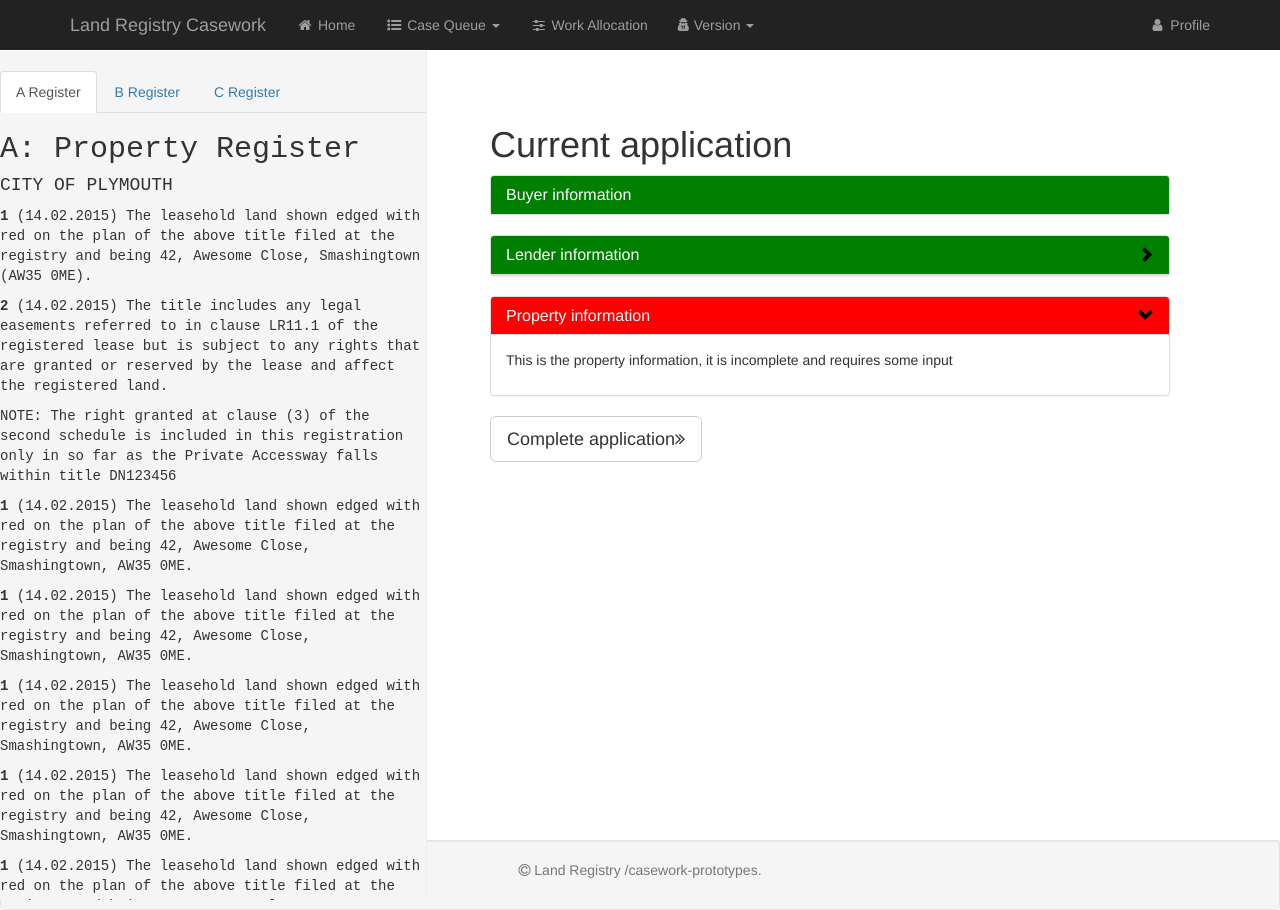
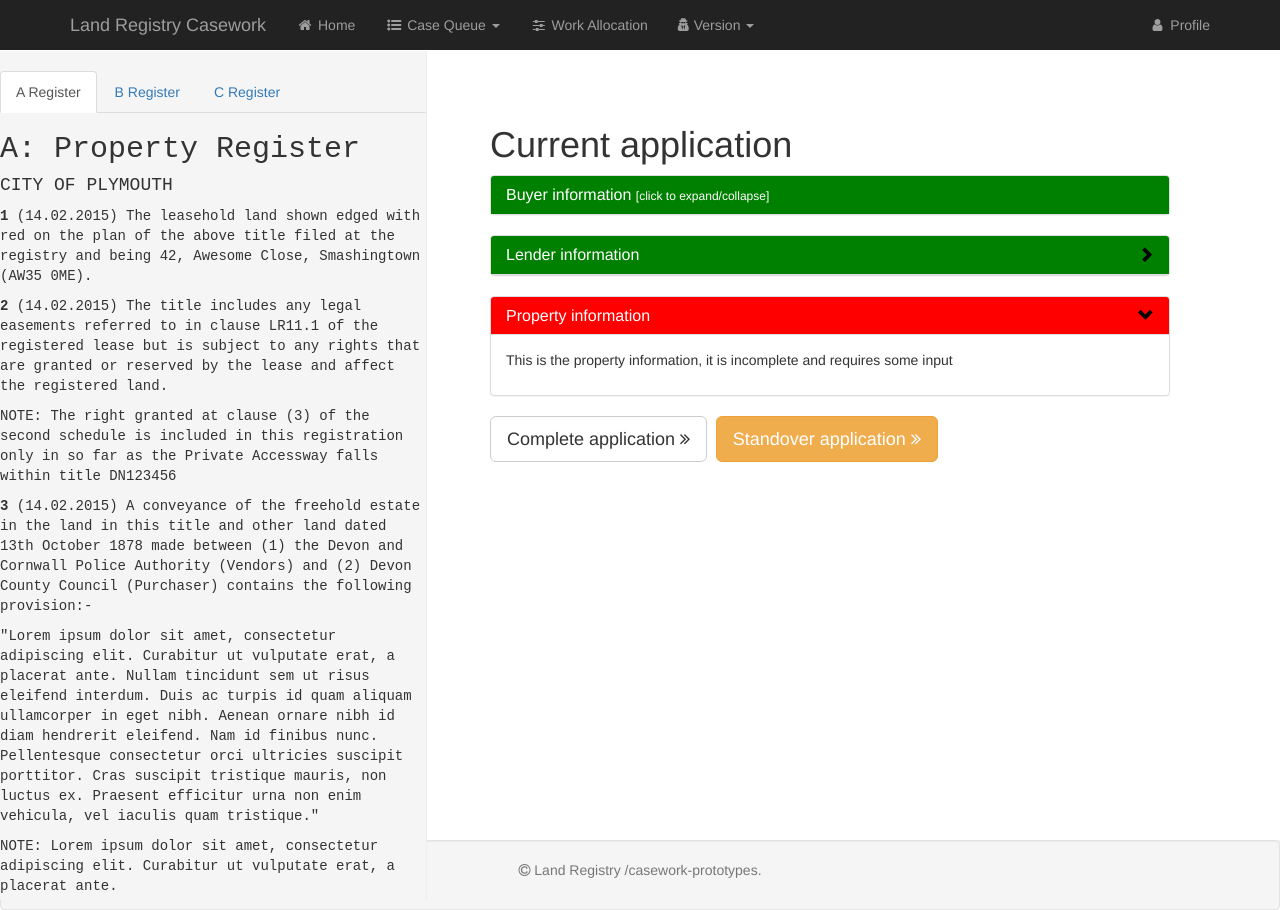
Before and after one commit to LandRegistry/casework-prototypes, a Jekyll site: the page built from andy-currentapp.html, in a window 1280 px wide. Built offline with Jekyll 4.4.1, drawn with Linux system fonts in a browser that asks for light colours; nearby versions of some CDN libraries; some of the changed text lies outside the part shown.

Commit message:
Added register hard-coded data

```diff
--- a/_includes/andy_a_reg.html
+++ b/_includes/andy_a_reg.html
@@ -14,63 +14,84 @@
         (14.02.2015) The title includes any legal easements referred to in clause LR11.1 of the registered lease but is
         subject to any rights that are granted or reserved by the lease and affect the registered land.
     </p>
-
     <p>
         NOTE: The right granted at clause (3) of the second schedule is included in this registration only in so far as the
         Private Accessway falls within title DN123456
     </p>
 
     <p>
-        <strong>1    </strong>
-        (14.02.2015) The leasehold land shown edged with red on the plan of the above title filed at the registry and being
-        42, Awesome Close, Smashingtown, AW35 0ME.
+        <strong>3    </strong>
+        (14.02.2015) A conveyance of the freehold estate in the land in this title and other land dated 13th October 1878 made
+        between (1) the Devon and Cornwall Police Authority (Vendors) and (2) Devon County Council (Purchaser) contains the
+        following provision:-
+    </p>
+    <p>
+        "Lorem ipsum dolor sit amet, consectetur adipiscing elit. Curabitur ut vulputate erat, a placerat ante. Nullam
+        tincidunt sem ut risus eleifend interdum. Duis ac turpis id quam aliquam ullamcorper in eget nibh. Aenean ornare nibh
+        id diam hendrerit eleifend. Nam id finibus nunc. Pellentesque consectetur orci ultricies suscipit porttitor. Cras
+        suscipit tristique mauris, non luctus ex. Praesent efficitur urna non enim vehicula, vel iaculis quam tristique."
+    </p>
+    <p>
+        NOTE: Lorem ipsum dolor sit amet, consectetur adipiscing elit. Curabitur ut vulputate erat, a placerat ante.
     </p>
 
     <p>
-        <strong>1    </strong>
-        (14.02.2015) The leasehold land shown edged with red on the plan of the above title filed at the registry and being
-        42, Awesome Close, Smashingtown, AW35 0ME.
+        <strong>4    </strong>
+        (14.02.2015) Lorem ipsum dolor sit amet, consectetur adipiscing elit. Proin quis iaculis enim. In porttitor ante
+        nec dolor pretium porttitor. Integer accumsan augue tellus, et varius sapien accumsan vitae. Vestibulum at ex et
+        velit euismod consequat id sit amet mauris. Ut consequat lorem sem, et tincidunt quam lacinia in. Sed malesuada ut
+        nibh mattis imperdiet. Vivamus vulputate interdum fringilla. Aenean faucibus ante quis risus euismod vehicula.
+        Vivamus vulputate lobortis tincidunt. Morbi tempus nisl eu lectus auctor hendrerit. Nulla sollicitudin eros a
+        congue ullamcorper.
     </p>
 
     <p>
-        <strong>1    </strong>
-        (14.02.2015) The leasehold land shown edged with red on the plan of the above title filed at the registry and being
-        42, Awesome Close, Smashingtown, AW35 0ME.
+        <strong>5    </strong>
+        (14.02.2015) Lorem ipsum dolor sit amet, consectetur adipiscing elit. Proin quis iaculis enim. In porttitor ante
+        nec dolor pretium porttitor. Integer accumsan augue tellus, et varius sapien accumsan vitae. Vestibulum at ex et
+        velit euismod consequat id sit amet mauris. Ut consequat lorem sem, et tincidunt quam lacinia in. Sed malesuada ut
+        nibh mattis imperdiet. Vivamus vulputate interdum fringilla. Aenean faucibus ante quis risus euismod vehicula.
+        Vivamus vulputate lobortis tincidunt. Morbi tempus nisl eu lectus auctor hendrerit. Nulla sollicitudin eros a
+        congue ullamcorper.
     </p>
 
     <p>
-        <strong>1    </strong>
-        (14.02.2015) The leasehold land shown edged with red on the plan of the above title filed at the registry and being
-        42, Awesome Close, Smashingtown, AW35 0ME.
+        <strong>6    </strong>
+        (14.02.2015) Lorem ipsum dolor sit amet, consectetur adipiscing elit. Proin quis iaculis enim. In porttitor ante
+        nec dolor pretium porttitor. Integer accumsan augue tellus, et varius sapien accumsan vitae. Vestibulum at ex et
+        velit euismod consequat id sit amet mauris. Ut consequat lorem sem, et tincidunt quam lacinia in. Sed malesuada ut
+        nibh mattis imperdiet. Vivamus vulputate interdum fringilla. Aenean faucibus ante quis risus euismod vehicula.
+        Vivamus vulputate lobortis tincidunt. Morbi tempus nisl eu lectus auctor hendrerit. Nulla sollicitudin eros a
+        congue ullamcorper.
     </p>
 
     <p>
-        <strong>1    </strong>
-        (14.02.2015) The leasehold land shown edged with red on the plan of the above title filed at the registry and being
-        42, Awesome Close, Smashingtown, AW35 0ME.
+        <strong>7    </strong>
+        (14.02.2015) Lorem ipsum dolor sit amet, consectetur adipiscing elit. Proin quis iaculis enim. In porttitor ante
+        nec dolor pretium porttitor. Integer accumsan augue tellus, et varius sapien accumsan vitae. Vestibulum at ex et
+        velit euismod consequat id sit amet mauris. Ut consequat lorem sem, et tincidunt quam lacinia in. Sed malesuada ut
+        nibh mattis imperdiet. Vivamus vulputate interdum fringilla. Aenean faucibus ante quis risus euismod vehicula.
+        Vivamus vulputate lobortis tincidunt. Morbi tempus nisl eu lectus auctor hendrerit. Nulla sollicitudin eros a
+        congue ullamcorper.
     </p>
 
     <p>
-        <strong>1    </strong>
-        (14.02.2015) The leasehold land shown edged with red on the plan of the above title filed at the registry and being
-        42, Awesome Close, Smashingtown, AW35 0ME.
+        <strong>8    </strong>
+        (14.02.2015) Lorem ipsum dolor sit amet, consectetur adipiscing elit. Proin quis iaculis enim. In porttitor ante
+        nec dolor pretium porttitor. Integer accumsan augue tellus, et varius sapien accumsan vitae. Vestibulum at ex et
+        velit euismod consequat id sit amet mauris. Ut consequat lorem sem, et tincidunt quam lacinia in. Sed malesuada ut
+        nibh mattis imperdiet. Vivamus vulputate interdum fringilla. Aenean faucibus ante quis risus euismod vehicula.
+        Vivamus vulputate lobortis tincidunt. Morbi tempus nisl eu lectus auctor hendrerit. Nulla sollicitudin eros a
+        congue ullamcorper.
     </p>
 
     <p>
-        <strong>1    </strong>
-        (14.02.2015) The leasehold land shown edged with red on the plan of the above title filed at the registry and being
-        42, Awesome Close, Smashingtown, AW35 0ME.
-    </p>
-
-    <p>
-        <strong>1    </strong>
-        (14.02.2015) The leasehold land shown edged with red on the plan of the above title filed at the registry and being
-        42, Awesome Close, Smashingtown, AW35 0ME.
-    </p>
-
-    <p>
-        <strong>1    </strong>
-        (14.02.2015) The leasehold land shown edged with red on the plan of the above title filed at the registry and being
-        42, Awesome Close, Smashingtown, AW35 0ME.
+        <strong>9    </strong>
+        (14.02.2015) Lorem ipsum dolor sit amet, consectetur adipiscing elit. Proin quis iaculis enim. In porttitor ante
+        nec dolor pretium porttitor. Integer accumsan augue tellus, et varius sapien accumsan vitae. Vestibulum at ex et
+        velit euismod consequat id sit amet mauris. Ut consequat lorem sem, et tincidunt quam lacinia in. Sed malesuada ut
+        nibh mattis imperdiet. Vivamus vulputate interdum fringilla. Aenean faucibus ante quis risus euismod vehicula.
+        Vivamus vulputate lobortis tincidunt. Morbi tempus nisl eu lectus auctor hendrerit. Nulla sollicitudin eros a
+        congue ullamcorper.
     </p>
 </div>
--- a/_includes/andy_b_reg.html
+++ b/_includes/andy_b_reg.html
@@ -1,76 +1,26 @@
 <div style="font-family: courier new">
 
     <h2>B: Proprietorship Register</h2>
-    <h4>CITY OF PLYMOUTH</h4>
+    <h4>Title absolute</h4>
 
     <p>
         <strong>1    </strong>
-        (14.02.2015) The leasehold land shown edged with red on the plan of the above title filed at the registry and being
-        42, Awesome Close, Smashingtown (AW35 0ME).
+        (14.02.2015) PROPRIETOR: BARRY CHEESE of 23 Sandwich Road, Plymouth PL1 234.
     </p>
 
     <p>
         <strong>2    </strong>
-        (14.02.2015) The title includes any legal easements referred to in clause LR11.1 of the registered lease but is
-        subject to any rights that are granted or reserved by the lease and affect the registered land.
+        (14.02.2015) The price, other than rents, stated to have been paid on the grant of the lease was £234,850.
     </p>
 
     <p>
-        NOTE: The right granted at clause (3) of the second schedule is included in this registration only in so far as the
-        Private Accessway falls within title DN123456
+        <strong>3    </strong>
+        (14.02.2015) RESTRICTION: Lorem ipsum dolor sit amet, consectetur adipiscing elit. Proin quis iaculis enim. In porttitor ante
+        nec dolor pretium porttitor. Integer accumsan augue tellus, et varius sapien accumsan vitae. Vestibulum at ex et
+        velit euismod consequat id sit amet mauris. Ut consequat lorem sem, et tincidunt quam lacinia in. Sed malesuada ut
+        nibh mattis imperdiet. Vivamus vulputate interdum fringilla. Aenean faucibus ante quis risus euismod vehicula.
+        Vivamus vulputate lobortis tincidunt. Morbi tempus nisl eu lectus auctor hendrerit. Nulla sollicitudin eros a
+        congue ullamcorper.
     </p>
 
-    <p>
-        <strong>1    </strong>
-        (14.02.2015) The leasehold land shown edged with red on the plan of the above title filed at the registry and being
-        42, Awesome Close, Smashingtown, AW35 0ME.
-    </p>
-
-    <p>
-        <strong>1    </strong>
-        (14.02.2015) The leasehold land shown edged with red on the plan of the above title filed at the registry and being
-        42, Awesome Close, Smashingtown, AW35 0ME.
-    </p>
-
-    <p>
-        <strong>1    </strong>
-        (14.02.2015) The leasehold land shown edged with red on the plan of the above title filed at the registry and being
-        42, Awesome Close, Smashingtown, AW35 0ME.
-    </p>
-
-    <p>
-        <strong>1    </strong>
-        (14.02.2015) The leasehold land shown edged with red on the plan of the above title filed at the registry and being
-        42, Awesome Close, Smashingtown, AW35 0ME.
-    </p>
-
-    <p>
-        <strong>1    </strong>
-        (14.02.2015) The leasehold land shown edged with red on the plan of the above title filed at the registry and being
-        42, Awesome Close, Smashingtown, AW35 0ME.
-    </p>
-
-    <p>
-        <strong>1    </strong>
-        (14.02.2015) The leasehold land shown edged with red on the plan of the above title filed at the registry and being
-        42, Awesome Close, Smashingtown, AW35 0ME.
-    </p>
-
-    <p>
-        <strong>1    </strong>
-        (14.02.2015) The leasehold land shown edged with red on the plan of the above title filed at the registry and being
-        42, Awesome Close, Smashingtown, AW35 0ME.
-    </p>
-
-    <p>
-        <strong>1    </strong>
-        (14.02.2015) The leasehold land shown edged with red on the plan of the above title filed at the registry and being
-        42, Awesome Close, Smashingtown, AW35 0ME.
-    </p>
-
-    <p>
-        <strong>1    </strong>
-        (14.02.2015) The leasehold land shown edged with red on the plan of the above title filed at the registry and being
-        42, Awesome Close, Smashingtown, AW35 0ME.
-    </p>
 </div>
--- a/_includes/andy_c_reg.html
+++ b/_includes/andy_c_reg.html
@@ -5,72 +5,50 @@
 
     <p>
         <strong>1    </strong>
-        (14.02.2015) The leasehold land shown edged with red on the plan of the above title filed at the registry and being
-        42, Awesome Close, Smashingtown (AW35 0ME).
+        (14.02.2015) The land is subject to the following rights reserved by a Transfer of the freehold estate in the land
+        in this title and other land dated 14 July 1981 made between (1) the Devon and Cornwall Police Authority (Vendors)
+        and (2) Devon County Council (Purchaser):-
+    </p>
+    <p>
+        "EXCEPTING AND RESERVING the rights and easements unto the Vendor set out in the Third Schedule
+    </p>
+    <p style="text-align:center">
+        THE THIRD SCHEDULE
+    </p>
+    <p>
+        1. A right of support for the said adjoining land of the Vendor from the land hereby transferred".
+    </p>
+    <p>
+        NOTE: The adjoining land of the Vendor lies to the South of the land in this title
     </p>
 
     <p>
         <strong>2    </strong>
-        (14.02.2015) The title includes any legal easements referred to in clause LR11.1 of the registered lease but is
-        subject to any rights that are granted or reserved by the lease and affect the registered land.
+        (14.02.2015) A Transfer of the freehold estate in the land in this title and other land dated 14 July 1981 made
+        between (1) the League of Robots and (2) Planet Express Delivery Company contains restrictive covenants.
+    </p>
+    <p>
+        NOTE: Copy filed under DN12356
     </p>
 
     <p>
-        NOTE: The right granted at clause (3) of the second schedule is included in this registration only in so far as the
-        Private Accessway falls within title DN123456
+        <strong>3    </strong>
+        (14.02.2015) Lorem ipsum dolor sit amet, consectetur adipiscing elit. Praesent nunc eros, imperdiet vitae facilisis
+        eu, lobortis vitae lorem. Mauris et diam eros. Fusce ac posuere nisi. Sed ut pharetra velit, ac malesuada leo. Lorem
+        ipsum dolor sit amet, consectetur adipiscing elit.
     </p>
 
     <p>
-        <strong>1    </strong>
-        (14.02.2015) The leasehold land shown edged with red on the plan of the above title filed at the registry and being
-        42, Awesome Close, Smashingtown, AW35 0ME.
+        <strong>4    </strong>
+        (14.02.2015) Lorem ipsum dolor sit amet, consectetur adipiscing elit. Praesent nunc eros, imperdiet vitae facilisis
+        eu, lobortis vitae lorem. Mauris et diam eros. Fusce ac posuere nisi. Sed ut pharetra velit, ac malesuada leo. Lorem
+        ipsum dolor sit amet, consectetur adipiscing elit.
     </p>
 
     <p>
-        <strong>1    </strong>
-        (14.02.2015) The leasehold land shown edged with red on the plan of the above title filed at the registry and being
-        42, Awesome Close, Smashingtown, AW35 0ME.
-    </p>
-
-    <p>
-        <strong>1    </strong>
-        (14.02.2015) The leasehold land shown edged with red on the plan of the above title filed at the registry and being
-        42, Awesome Close, Smashingtown, AW35 0ME.
-    </p>
-
-    <p>
-        <strong>1    </strong>
-        (14.02.2015) The leasehold land shown edged with red on the plan of the above title filed at the registry and being
-        42, Awesome Close, Smashingtown, AW35 0ME.
-    </p>
-
-    <p>
-        <strong>1    </strong>
-        (14.02.2015) The leasehold land shown edged with red on the plan of the above title filed at the registry and being
-        42, Awesome Close, Smashingtown, AW35 0ME.
-    </p>
-
-    <p>
-        <strong>1    </strong>
-        (14.02.2015) The leasehold land shown edged with red on the plan of the above title filed at the registry and being
-        42, Awesome Close, Smashingtown, AW35 0ME.
-    </p>
-
-    <p>
-        <strong>1    </strong>
-        (14.02.2015) The leasehold land shown edged with red on the plan of the above title filed at the registry and being
-        42, Awesome Close, Smashingtown, AW35 0ME.
-    </p>
-
-    <p>
-        <strong>1    </strong>
-        (14.02.2015) The leasehold land shown edged with red on the plan of the above title filed at the registry and being
-        42, Awesome Close, Smashingtown, AW35 0ME.
-    </p>
-
-    <p>
-        <strong>1    </strong>
-        (14.02.2015) The leasehold land shown edged with red on the plan of the above title filed at the registry and being
-        42, Awesome Close, Smashingtown, AW35 0ME.
+        <strong>5    </strong>
+        (14.02.2015) Lorem ipsum dolor sit amet, consectetur adipiscing elit. Praesent nunc eros, imperdiet vitae facilisis
+        eu, lobortis vitae lorem. Mauris et diam eros. Fusce ac posuere nisi. Sed ut pharetra velit, ac malesuada leo. Lorem
+        ipsum dolor sit amet, consectetur adipiscing elit.
     </p>
 </div>
--- a/_includes/andy_charge_input.html
+++ b/_includes/andy_charge_input.html
@@ -3,7 +3,7 @@
         <a class="accordion-toggle collapsed" data-toggle="collapse" data-parent="#accordion" href="#collapseBuyer" >
             <div class="panel-heading" style="background-color:green; color:white">
                 <h4 class="panel-title">
-                    Buyer information
+                    Buyer information <small style="color:white">[click to expand/collapse]</small>
                 </h4>
             </div>
         </a>
@@ -44,7 +44,10 @@
 <div>
     <h2>
         <a href="{{ site.baseurl }}/andy/getwork/">
-            <button type="button" class="btn btn-lg btn-default">Complete application<i class="fa fa-angle-double-right"></i></button>
+            <button type="button" class="btn btn-lg btn-default">Complete application <i class="fa fa-angle-double-right"></i></button>
+        </a>
+        <a href="{{ site.baseurl }}/andy/getwork/">
+            <button type="button" class="btn btn-lg btn-warning">Standover application <i class="fa fa-angle-double-right"></i></button>
         </a>
     </h2>
 </div>
--- a/_includes/andy_register_view.html
+++ b/_includes/andy_register_view.html
@@ -9,6 +9,7 @@
 
     <!-- Tab panes -->
     <div class="tab-content">
+        <!-- The contents of these three tabs will eventually be loaded dynamically but for now are hardcoded-->
         <div role="tabpanel" class="tab-pane fade in active" id="a-reg">{% include andy_a_reg.html %}</div>
         <div role="tabpanel" class="tab-pane fade" id="b-reg">{% include andy_b_reg.html %}</div>
         <div role="tabpanel" class="tab-pane fade" id="c-reg">{% include andy_c_reg.html %}</div>
```
